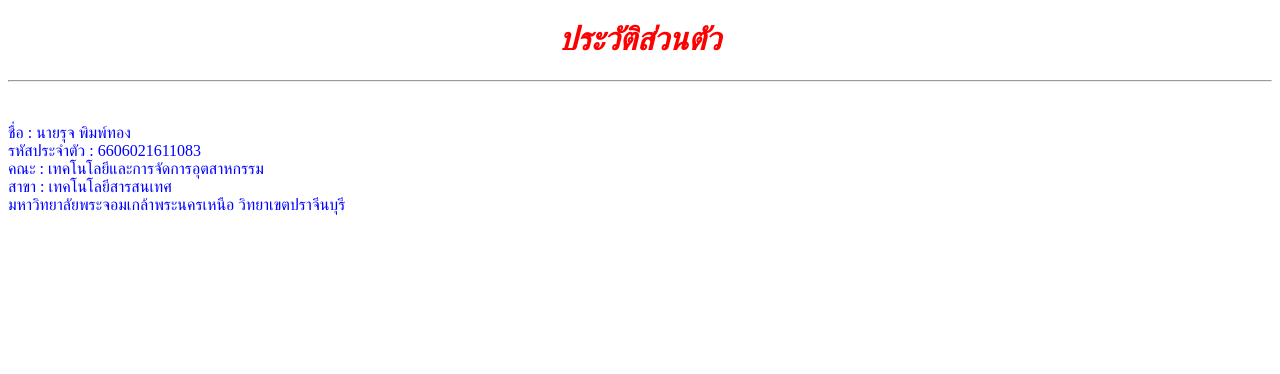
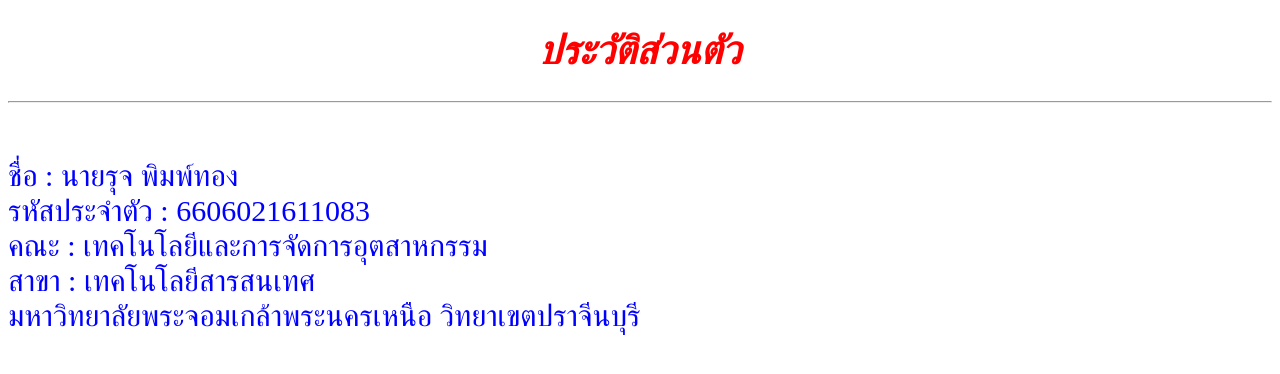
Before and after one commit to Jexd223/Web-Programming, a PHP site: page / in a window 1280 px wide. Shown: the top 374 px of the page. Run offline with PHP 8.4, Linux system fonts and the light colour scheme.

Commit message:
Update index.css

```diff
--- a/Ch3/css/index.css
+++ b/Ch3/css/index.css
@@ -1,12 +1,19 @@
 
 .big{
     text-align:  center;
-    font-size: 18;
+    font-size: 40px;
     color: red;
     font-style: italic;
 }
 .normal{
-    font-size: 14;
+    font-size: 30px;
     color: blue;
     font-style: normal;
 }
+a {
+    color: blue;
+    text-decoration: none;
+}
+a:hover {
+    color: red;
+}
```
